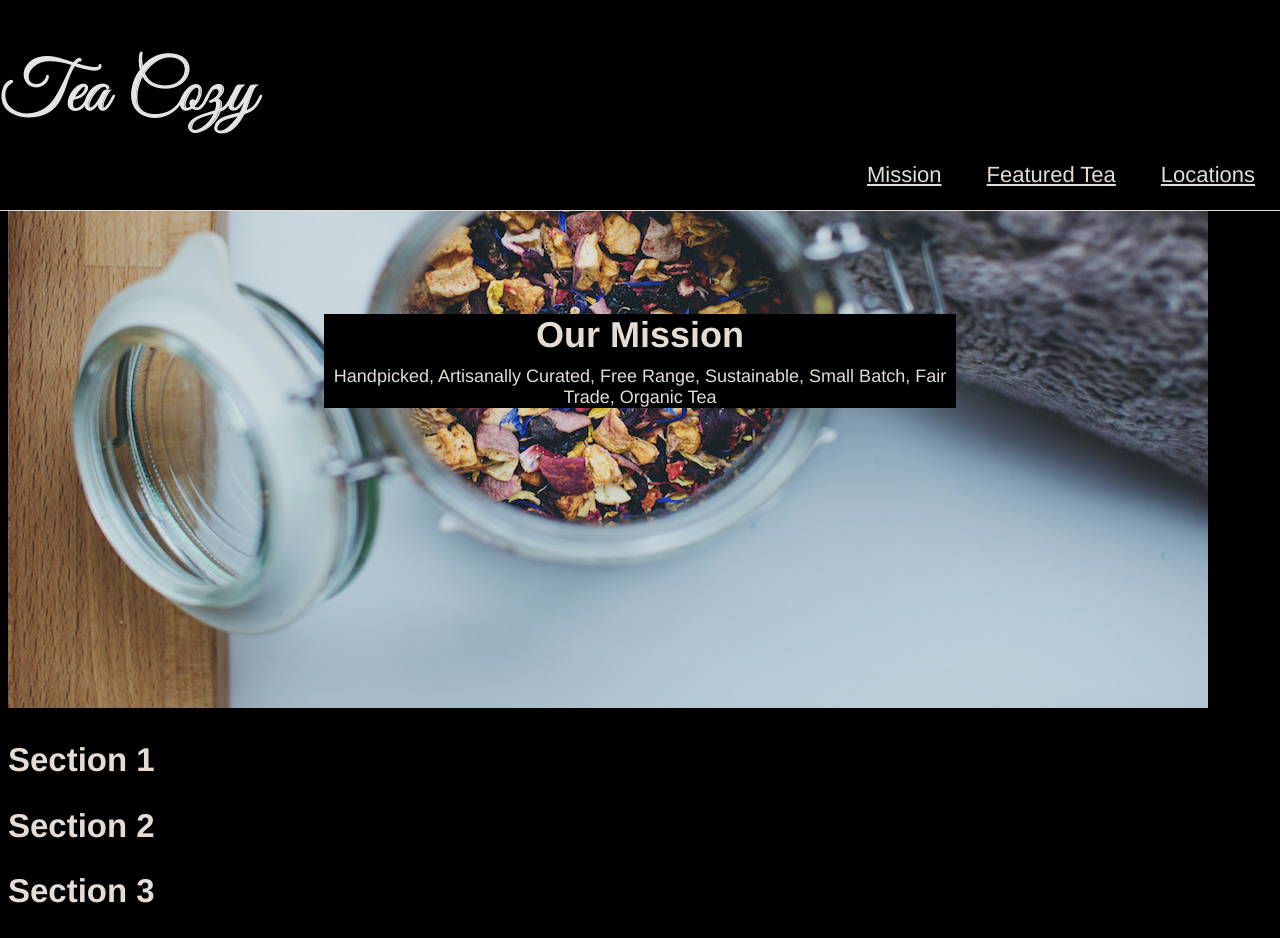
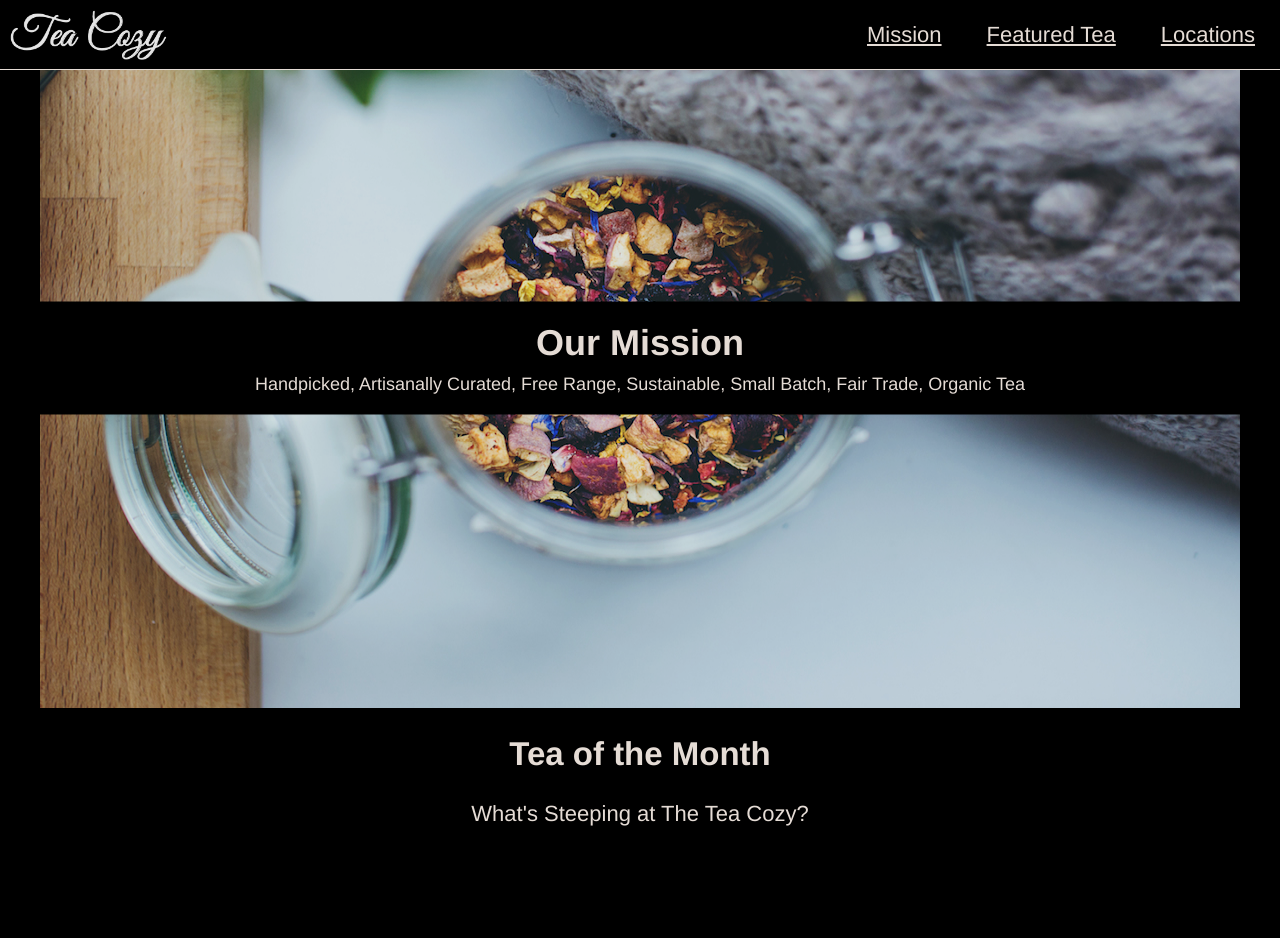
Before and after one commit to insa40/teaCozy, a plain HTML site: page index.html in a window 1280 px wide. After the commit the page ends 849 px from the top, so only its background shows below. Drawn offline with Linux system fonts and the light colour scheme.

Commit message:
centered tea month

```diff
--- a/index.html
+++ b/index.html
@@ -11,9 +11,9 @@
 <body>
 
     <header class="fixed-header">
-        <section class ="logo"></section>
+        <h1>
             <img src="img-tea-cozy-logo.png" alt="Logo">
-    </section>
+        </h1>
         <nav>
             <ul>
                 <li><a href="#section1">Mission</a></li>
@@ -32,20 +32,11 @@
         </div>
     </section>
 
-    <section id="section1">
-        <h2>Section 1</h2>
-        <!-- Section 1 content -->
+    <section class="tea-of-month">
+        <h2>Tea of the Month</h2>
+        <p>What's Steeping at The Tea Cozy?</p>
+
     </section>
-
-    <section id="section2">
-        <h2>Section 2</h2>
-        <!-- Section 2 content -->
-    </section>
-     <section id="section3">
-        <h2>Section 3</h2>
-        <!-- Section 2 content -->
-    </section>
-    <!-- Add more sections as needed -->
 
 </body>
 </html>
--- a/styles.css
+++ b/styles.css
@@ -9,6 +9,7 @@ body {
     position: fixed;
     top: 0;
     left: 0;
+    height: 69px;
     width: 100%;
     font-family: "Helvetica", sans-serif;
     background-color: black;
@@ -16,17 +17,23 @@ body {
     padding: 0px;
     border-bottom: 1px solid seashell;
     z-index: 1000; /* Ensure the header is above other elements */
+    display: flex;
+    justify-content: space-between;
+    align-items: center;
 }
-.logo {
+.fixed-header h1 {
   height: 50px;
-
+  width: auto;
+  padding: 0 0 0 10px;
+  display: flex;
+  justify-content: flex-start;
 }
-nav ul {
+.fixed-header nav ul {
   list-style: none;
   display: flex;
   justify-content: flex-end;
 }
-nav ul li {
+.fixed-header nav ul li {
   font-size: 22px;
   color: seashell;
   float: right;
@@ -34,7 +41,7 @@ nav ul li {
   display: inline;
   margin-right: 5px;
 }
-nav a {
+.fixed-header nav a {
   text-decoration: underline;
   color: seashell;
   font-weight: none;
@@ -43,21 +50,33 @@ nav a {
 
 .image-banner {
   position: relative;
+
 }
 
 .image-banner img {
   width: 1200px;
   height: 700px;
+  max-width: 1200px;
+  display: block;
+  margin: 0 auto;
 }
 
 .text-banner {
   position: absolute;
+  width: 100%;
   top: 50%;
   left: 50%;
   transform: translate(-50%, -50%);
   text-align: center;
   color: seashell;
   background-color: black;
+  padding: 20px;
+  box-sizing: border-box;
+  display: flex;
+  flex-direction: column;
+  justify-content: center;
+  align-items: center; /* Center text horizontally */
+
 }
 
 .text-banner h2 {
@@ -69,3 +88,9 @@ nav a {
   font-size: 18px;
   margin: 10px 0 0;
 }
+
+.tea-of-month {
+  text-align: center;
+  color: seashell;
+
+}
```
